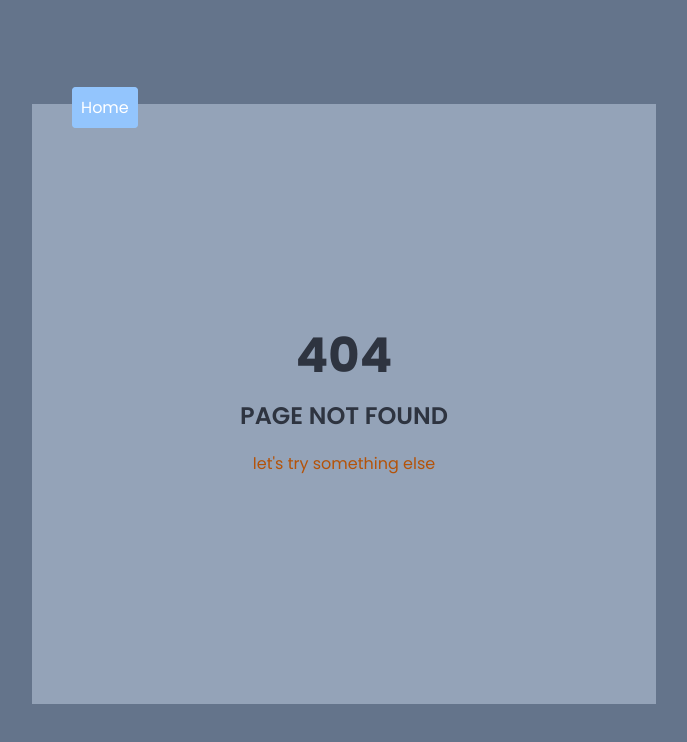
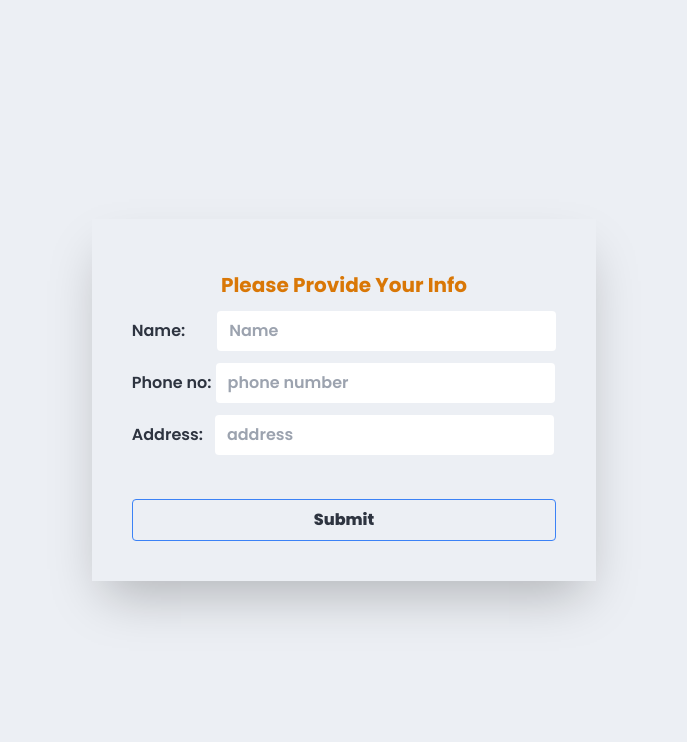
Before and after one commit to dansan-dsn/E-commerce, a React (Vite) app in the folder client/: page /user-info in a window 1280 px wide. Before the commit this address had no page. Shown: the top 742 px of the page, without its empty margins (296-983 px from the left). Built offline with nearby package versions, Linux system fonts and the light colour scheme.

Commit message:
user-info-page

```diff
--- a/client/src/App.jsx
+++ b/client/src/App.jsx
@@ -12,6 +12,7 @@ import Orders from "./pages/Orders";
 import Categories from "./pages/Categories";
 import Account from "./pages/Account";
 import Help from "./pages/Help";
+import UserInfo from "./pages/user_info";
 
 const App = () => {
   const [loading, setLoading] = useState(false);
@@ -47,6 +48,7 @@ const App = () => {
             <Route path="/categories" element={<Categories />} />
             <Route path="/account" element={<Account />} />
             <Route path="/contact-us" element={<Help />} />
+            <Route path="/user-info" element={<UserInfo />} />
           </Routes>
         )}
       </BrowserRouter>
--- /dev/null
+++ b/client/src/pages/user_info.jsx
@@ -0,0 +1,56 @@
+import react from "react";
+
+const UserInfo = () => {
+  return (
+    <>
+      <div className="flex items-center justify-center h-screen">
+        <form className="p-10 flex flex-col shadow-2xl m-4">
+          <h2 className="text-amber-600 font-bold text-xl text-center py-3 capitalize">
+            Please provide your info
+          </h2>
+          <label
+            htmlFor="username"
+            className="font-semibold mb-3 flex items-center gap-8"
+          >
+            <span className="hidden md:block">Name:</span>
+            <input
+              type="text"
+              id="username"
+              className="outline-none border-none rounded"
+              placeholder="Name"
+            />
+          </label>
+          <label
+            htmlFor="username"
+            className="font-semibold mb-3 flex items-center gap-1"
+          >
+            <span className="hidden md:block">Phone no:</span>
+            <input
+              type="text"
+              id="username"
+              className="outline-none border-none rounded"
+              placeholder="phone number"
+            />
+          </label>
+          <label
+            htmlFor="username"
+            className="font-semibold mb-3 flex items-center gap-3"
+          >
+            <span className="hidden md:block">Address:</span>
+            <input
+              type="text"
+              id="username"
+              className="outline-none border-none rounded"
+              placeholder="address"
+            />
+          </label>
+          <button className="border border-blue-500 p-2 mt-8 hover:bg-blue-500 rounded font-extrabold">
+            Submit
+          </button>
+        </form>
+      </div>
+    </>
+  );
+};
+
+export default UserInfo;
```
